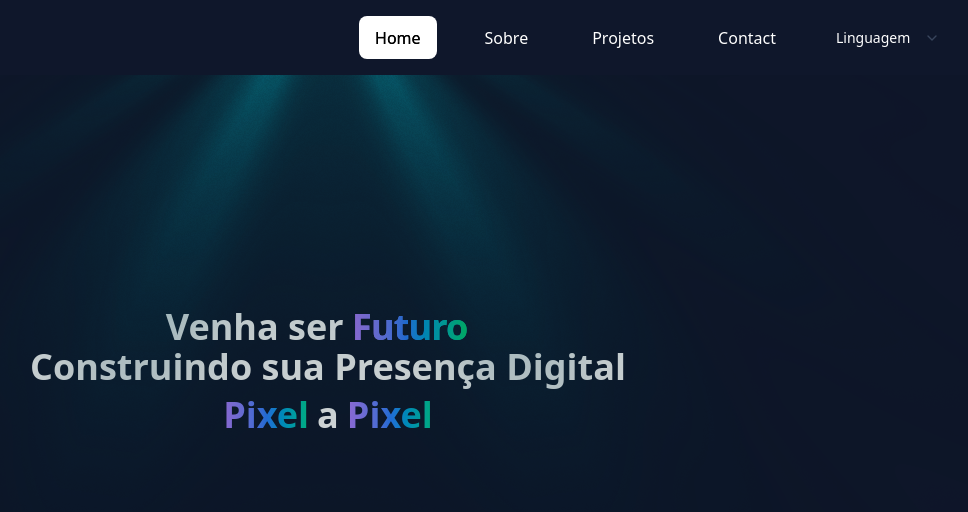
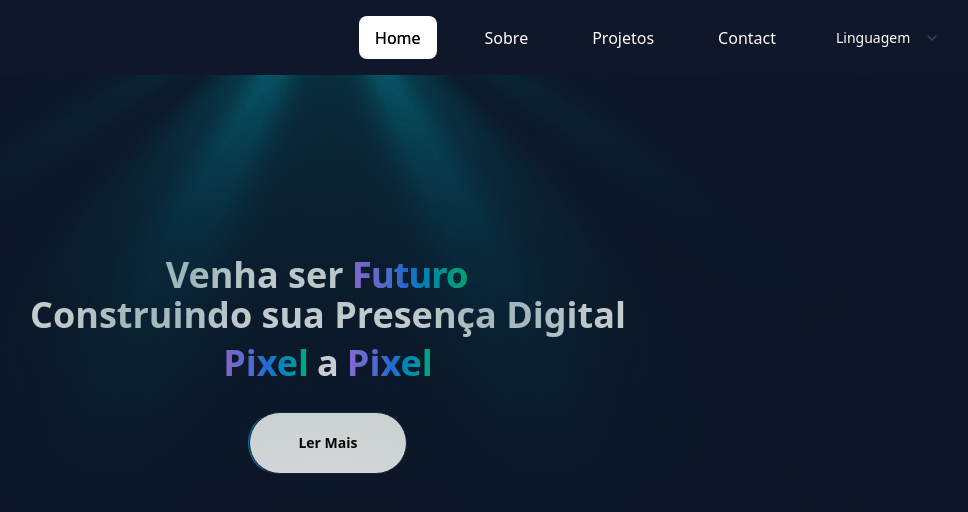
Before and after one commit to Ronaldo-j/prsystem_portfolio, a Next.js app: page / in a window 1280 px wide. Shown: the top 512 px of the page, without its empty margins (312-1280 px from the left). Built offline with nearby package versions, Linux system fonts and the light colour scheme.

Commit message:
✨feat button "ler mais"

```diff
--- a/package.json
+++ b/package.json
@@ -15,6 +15,7 @@
     "clsx": "^2.1.1",
     "gsap": "^3.13.0",
     "lucide-react": "^0.542.0",
+    "motion": "^12.23.12",
     "next": "15.5.2",
     "ogl": "^1.0.11",
     "react": "19.1.0",
--- a/src/app/layout.tsx
+++ b/src/app/layout.tsx
@@ -24,7 +24,7 @@
   children: React.ReactNode;
 }>) {
   return (
-    <html lang="en">
+    <html lang="br">
       <body
         className={`${geistSans.variable} ${geistMono.variable} antialiased bg-slate-900`}
       >
--- a/src/app/page.tsx
+++ b/src/app/page.tsx
@@ -1,3 +1,6 @@
+"use client";
+import React from "react";
+import { Button } from "../components/ui/moving-border";
 import GooeyNav from "@/components/GooeyNav";
 import LightRays from "@/components/LightRays";
 import TextType from "@/components/TextType";
@@ -62,7 +65,7 @@
           className="custom-rays"
         />
         <div className="absolute inset-0 flex items-center justify-center">
-          <h1 className="text-white text-4xl font-bold text-center">
+          <div className="text-white text-4xl font-bold text-center">
             <h1>
               Venha ser
               <TextType
@@ -72,6 +75,7 @@
                 pauseDuration={1500}
                 showCursor={true}
                 cursorCharacter="|"
+                cursorStyle={{ color: "white" }} // Adiciona cor branca ao cursor
               />
             </h1>
             <h1>
@@ -82,7 +86,16 @@
               <h1>a</h1>
               <h1 className="text-4xl font-extrabold bg-gradient-to-r from-purple-400 via-blue-500 to-green-400 bg-clip-text text-transparent p-2">Pixel</h1>
             </div>
-          </h1>
+            <div className="p-5">
+              <Button
+                borderRadius="2.5rem"
+                className="bg-white dark:bg-slate-900 text-black dark:text-white dark:border-slate-800 px-4 py-2 text-sm cursor-pointer"
+              >
+                Ler Mais
+              </Button>
+
+            </div>
+          </div>
         </div>
       </div>
     </div>
--- a/src/components/TextType.tsx
+++ b/src/components/TextType.tsx
@@ -10,6 +10,7 @@
   cursorCharacter?: string | React.ReactNode;
   cursorBlinkDuration?: number;
   cursorClassName?: string;
+  cursorStyle?: React.CSSProperties; // <-- Adicione esta linha
   text: string | string[];
   as?: ElementType;
   typingSpeed?: number;
@@ -43,6 +44,7 @@
   onSentenceComplete,
   startOnVisible = false,
   reverseMode = false,
+  cursorStyle, // <-- Adicione aqui
   ...props
 }: TextTypeProps & React.HTMLAttributes<HTMLElement>) => {
   const [displayedText, setDisplayedText] = useState('');
@@ -185,6 +187,7 @@
       <span
         ref={cursorRef}
         className={`ml-1 inline-block opacity-100 ${shouldHideCursor ? 'hidden' : ''} ${cursorClassName}`}
+        style={cursorStyle} // <-- Use cursorStyle diretamente
       >
         {cursorCharacter}
       </span>
--- /dev/null
+++ b/src/components/ui/moving-border.tsx
@@ -0,0 +1,139 @@
+"use client";
+import React from "react";
+import {
+  motion,
+  useAnimationFrame,
+  useMotionTemplate,
+  useMotionValue,
+  useTransform,
+} from "motion/react";
+import { useRef } from "react";
+import { cn } from "@/lib/utils";
+
+export function Button({
+  borderRadius = "1.75rem",
+  children,
+  as: Component = "button",
+  containerClassName,
+  borderClassName,
+  duration,
+  className,
+  ...otherProps
+}: {
+  borderRadius?: string;
+  children: React.ReactNode;
+  as?: any;
+  containerClassName?: string;
+  borderClassName?: string;
+  duration?: number;
+  className?: string;
+  [key: string]: any;
+}) {
+  return (
+    <Component
+      className={cn(
+        "relative h-16 w-40 overflow-hidden bg-transparent p-[1px] text-xl",
+        containerClassName,
+      )}
+      style={{
+        borderRadius: borderRadius,
+      }}
+      {...otherProps}
+    >
+      <div
+        className="absolute inset-0"
+        style={{ borderRadius: `calc(${borderRadius} * 0.96)` }}
+      >
+        <MovingBorder duration={duration} rx="30%" ry="30%">
+          <div
+            className={cn(
+              "h-20 w-20 bg-[radial-gradient(#0ea5e9_40%,transparent_60%)] opacity-[0.8]",
+              borderClassName,
+            )}
+          />
+        </MovingBorder>
+      </div>
+
+      <div
+        className={cn(
+          "relative flex h-full w-full items-center justify-center border border-slate-800 bg-slate-900/[0.8] text-sm text-white antialiased backdrop-blur-xl",
+          className,
+        )}
+        style={{
+          borderRadius: `calc(${borderRadius} * 0.96)`,
+        }}
+      >
+        {children}
+      </div>
+    </Component>
+  );
+}
+
+export const MovingBorder = ({
+  children,
+  duration = 3000,
+  rx,
+  ry,
+  ...otherProps
+}: {
+  children: React.ReactNode;
+  duration?: number;
+  rx?: string;
+  ry?: string;
+  [key: string]: any;
+}) => {
+  const pathRef = useRef<any>(null);
+  const progress = useMotionValue<number>(0);
+
+  useAnimationFrame((time) => {
+    const length = pathRef.current?.getTotalLength();
+    if (length) {
+      const pxPerMillisecond = length / duration;
+      progress.set((time * pxPerMillisecond) % length);
+    }
+  });
+
+  const x = useTransform(
+    progress,
+    (val) => pathRef.current?.getPointAtLength(val).x,
+  );
+  const y = useTransform(
+    progress,
+    (val) => pathRef.current?.getPointAtLength(val).y,
+  );
+
+  const transform = useMotionTemplate`translateX(${x}px) translateY(${y}px) translateX(-50%) translateY(-50%)`;
+
+  return (
+    <>
+      <svg
+        xmlns="http://www.w3.org/2000/svg"
+        preserveAspectRatio="none"
+        className="absolute h-full w-full"
+        width="100%"
+        height="100%"
+        {...otherProps}
+      >
+        <rect
+          fill="none"
+          width="100%"
+          height="100%"
+          rx={rx}
+          ry={ry}
+          ref={pathRef}
+        />
+      </svg>
+      <motion.div
+        style={{
+          position: "absolute",
+          top: 0,
+          left: 0,
+          display: "inline-block",
+          transform,
+        }}
+      >
+        {children}
+      </motion.div>
+    </>
+  );
+};
```
Also changed, not shown: 1 other file (tests, documents, lock files or other folders).
